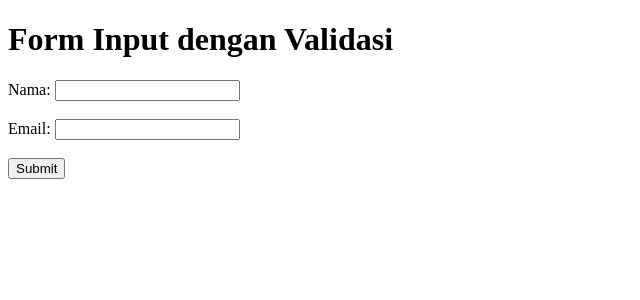
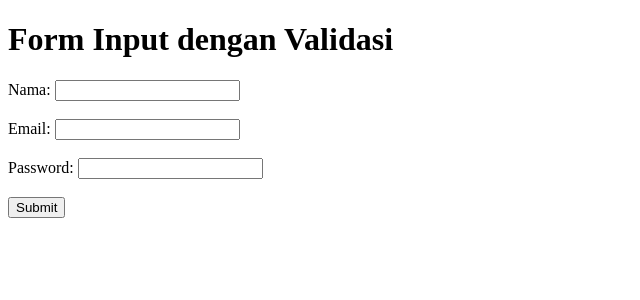
Before and after one commit to ocaocuoci/pemrograman-web3, a PHP site: page /form_validasi.php in a window 1280 px wide. Shown: the top 300 px of the page, without its empty margins (0-640 px from the left). Run offline with PHP 8.4, Linux system fonts and the light colour scheme.

Commit message:
prak7 4 menggunakan validasi pw

```diff
--- a/JS07_PHP-FORM/form_validasi.php
+++ b/JS07_PHP-FORM/form_validasi.php
@@ -15,6 +15,11 @@
         <input type="text" id="email" name="email">
         <span id="email-error" style="color: red;"></span><br><br>
 
+        <label for="password">Password: </label>
+        <input type="password" id="password" name="password">
+        <span id="password-error" style="color: red;"></span><b></b> <br>
+
+        <br>
         <input type="submit" value="Submit">
     </form>
 
@@ -24,7 +29,7 @@
                 var nama = $("#nama").val();
                 var email = $("#email").val();
                 var valid = true;
-
+                var password = $("#password").val();
 
                 if (nama == ""){
                     $("#nama-error").text("Nama harus diisi.");
@@ -38,6 +43,13 @@
                     valid = false;
                 } else {
                     $("#email-error").text("");
+                }
+
+                if (password.length < 8){
+                    $("#password-error").text("Password minimal 8 karakter.");
+                    valid = false;
+                } else {
+                    $("#password-error").text("");
                 }
 
                 if (valid){
```
Also changed, not shown: JS07_PHP-FORM/proses_validasi.php (+11 -1 lines).
